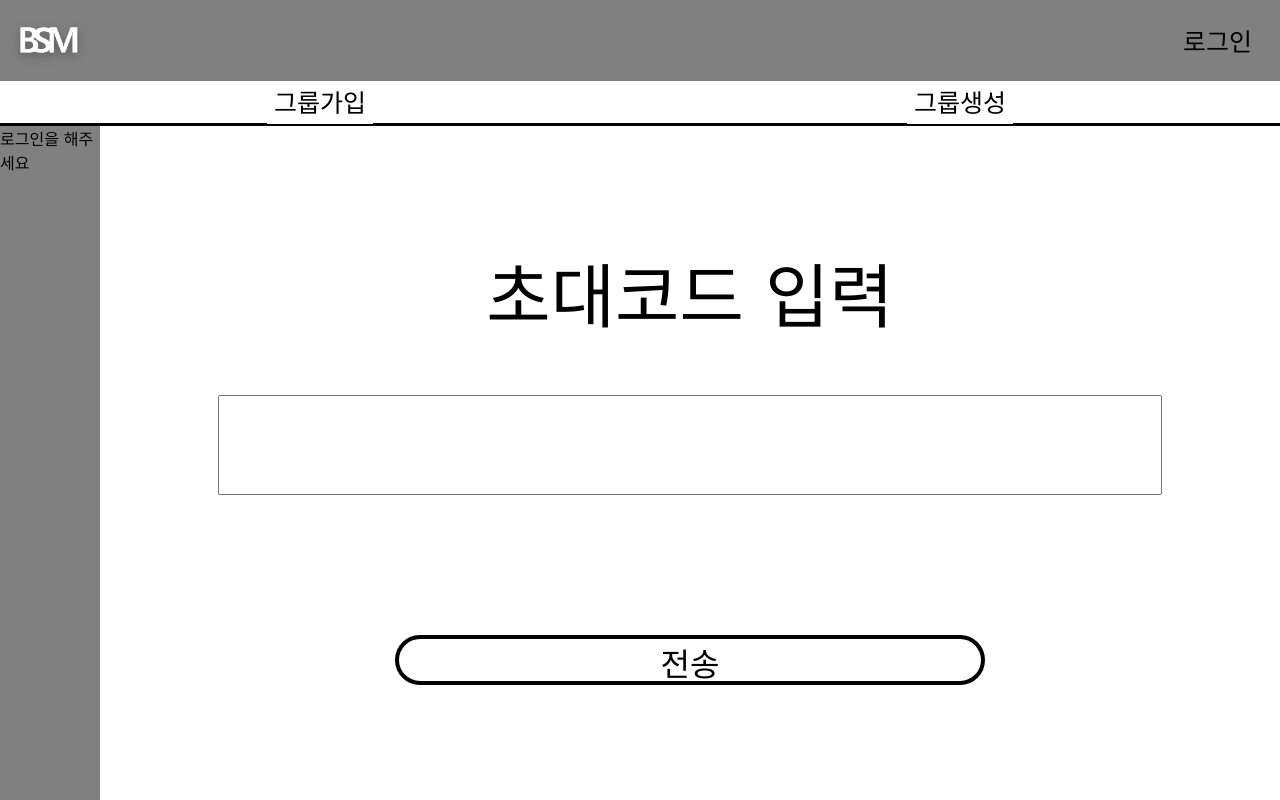
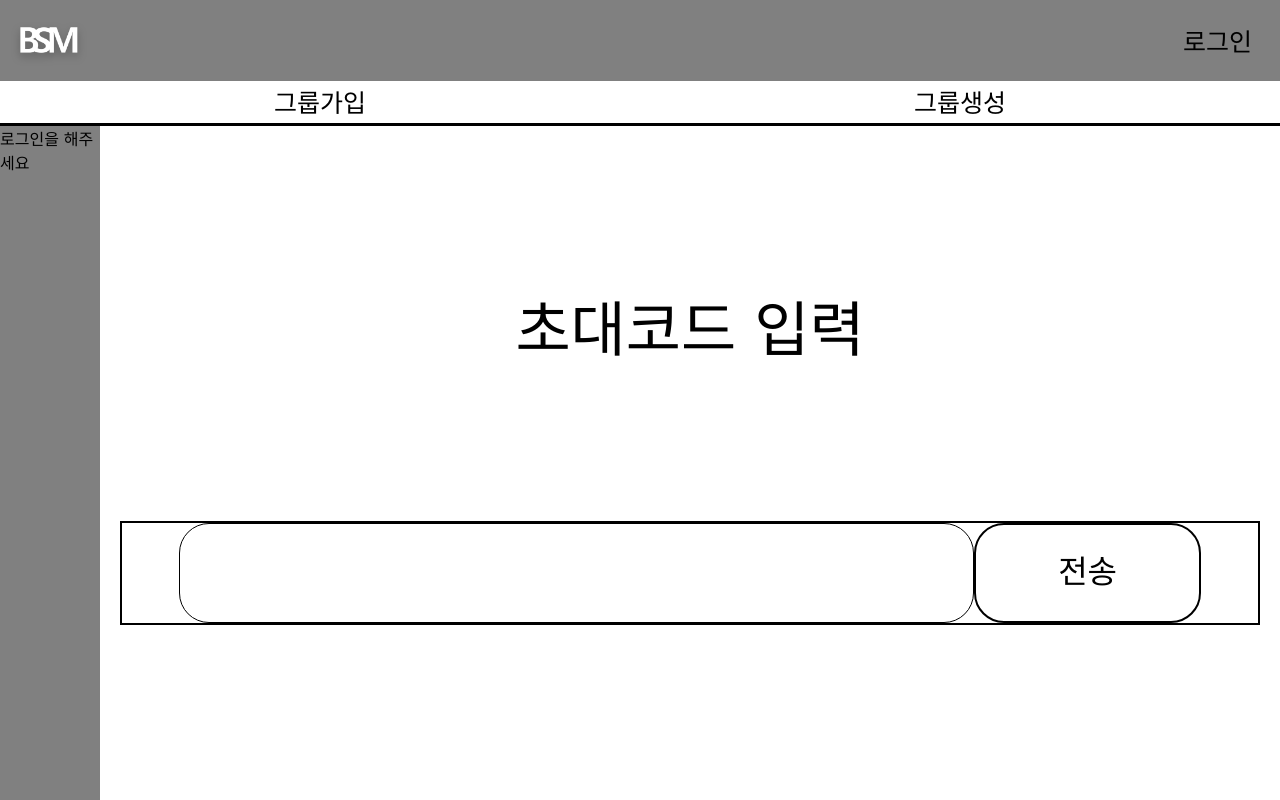
Before and after one commit to BSM-Speaker/BSM-Speaker-Frontend, a React (Create React App) app: page /InviteCode in a window 1280 px wide. Built offline with nearby package versions, Linux system fonts and the light colour scheme.

Commit message:
fix: stylechange

```diff
--- a/src/component/Header.js
+++ b/src/component/Header.js
@@ -33,7 +33,6 @@ const StyledLogin = styled.a`
     padding: 8px;
     &:hover{
         border-radius: 100px;
-        background-color: #D4F4FF;
         color: #7494B3;
     }
 `
--- a/src/component/Nav.js
+++ b/src/component/Nav.js
@@ -19,10 +19,8 @@ const StyledLink = styled(Link)`
     color: black;
     padding: 5px;
     font-size: 25px;
-    border: 2px solid white;
     &:hover{
         border-radius: 100px;
-        border: 2px solid grey;
         color: grey;
     }
 `
--- a/src/pages/InviteCode.js
+++ b/src/pages/InviteCode.js
@@ -13,23 +13,35 @@ const Contain = styled.div`
     font-size: 2rem;
 `
 const InputBox = styled.input`
-    width: 80%;
+    width: 70%;
     height: 100px;
-    font-size: 100px;
+    border-radius: 30px;
+    border: solid black 1px;
+    font-size: 90px;
 `
 const Submit = styled.div`
-    width: 50%;
-    height: 50px;
-    border-radius: 100px;
-    text-align: center;
-    border: solid black 4px;
+    width: 20%;
+    height: 100px;
+    display: flex;
+    justify-content: center;
+    align-items: center;
+    border-radius: 30px;
+    border: solid black 2px;
+    line-height: 50px;
     cursor: pointer;
+`
+const Form = styled.div`
+    margin: 20px;
+    display: inline-flex;
+    justify-content: center;
+    border: solid black 2px;
 `
 function InviteCode() {
     const [code, setCode] = useState("");
     return (
         <Contain>
-            <div style={{"font-size":"70px"}}>초대코드 입력</div>
+            <div style={{"font-size":"60px"}}>초대코드 입력</div>
+            <Form>
             <InputBox type="text" onChange={(e)=>{setCode(e.target.value)}}></InputBox>
             <br/>
             <Submit onClick={()=>{
@@ -43,6 +55,7 @@ function InviteCode() {
                     alert('잘못된코드입니다.')
                 })
             }}>전송</Submit>
+            </Form>
         </Contain>
     )
 }
--- a/src/pages/MakeGroup.js
+++ b/src/pages/MakeGroup.js
@@ -17,14 +17,9 @@ const InputBox = styled.textarea`
     width: 80%;
     height: 30%;
     font-size: 23px;
+    border-radius: 20px;
+    padding: 5px;
     resize: none;
-`
-const StyledForm = styled.form`
-    display: flex;
-    flex-direction: column;
-    align-items: center;
-    width: 70%;
-    height: 70%;
 `
 const Submit = styled.div`
     margin-top: 20px;
@@ -32,7 +27,8 @@ const Submit = styled.div`
     height: 50px;
     border-radius: 100px;
     text-align: center;
-    border: solid black 4px;
+    line-height: 50px;
+    border: solid black 2px;
     cursor: pointer;
 `
 function MakeGroup() {
@@ -41,7 +37,7 @@ function MakeGroup() {
     const [mg, setmg] = useRecoilState(mgState)
     return (
         <Contain>
-            <div style={{"font-size":"70px"}}>그룹생성</div>
+            <div style={{"font-size":"60px"}}>그룹생성</div>
             <InputBox type="text" onChange={(e)=>{setName(e.target.value)}} placeholder="그룹 이름을 입력해주세요" style={{"height":"10%"}}></InputBox>
             <br/>
             <InputBox type="text" onChange={(e)=>{setDes(e.target.value)}} placeholder="그룹 설명을 입력해주세요" style={{"fontSize":"15px"}}></InputBox>
```
